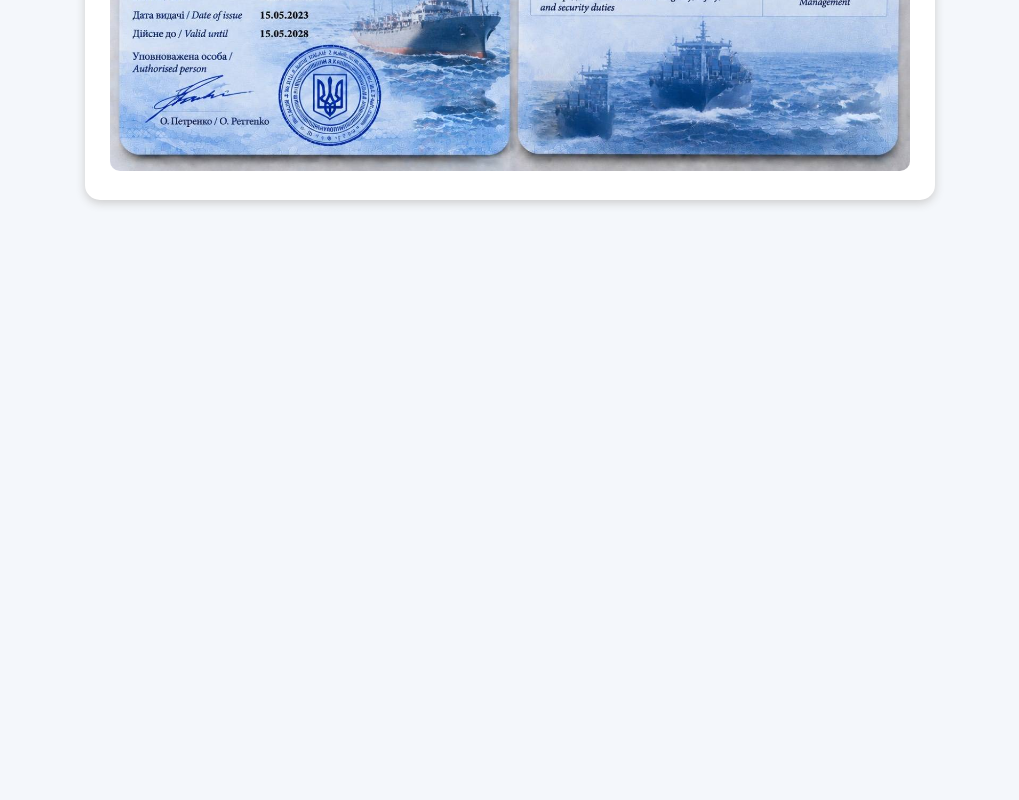
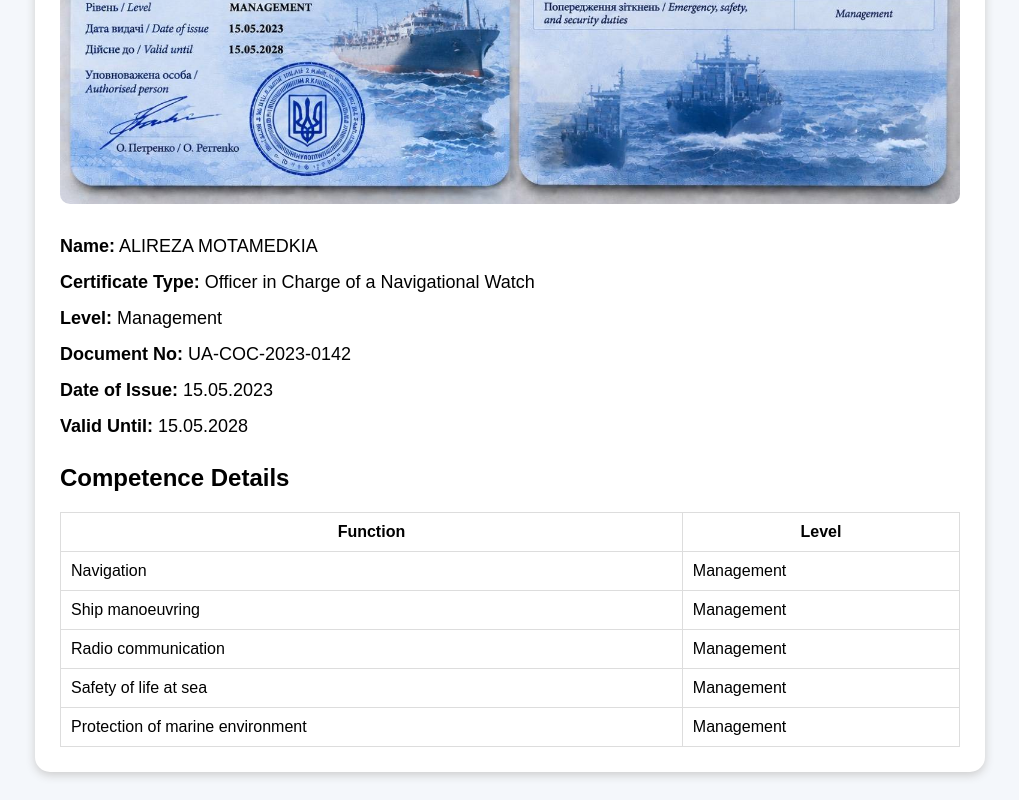
Before and after one commit to marineverifyua-spec/coc-verification, a plain HTML site: page index.html in a window 1280 px wide. Shown: the part 529-1329 px from the top of the page, without its empty margins (130-1149 px from the left). Before the commit the page ends 800 px from the top, so only its background shows below. Drawn offline with Linux system fonts and the light colour scheme.

Commit message:
Update index.html

```diff
--- a/index.html
+++ b/index.html
@@ -2,23 +2,27 @@
 <html>
 <head>
 <meta charset="UTF-8">
-<title>Certificate of Competency Verification</title>
+<title>COC Verification</title>
 
 <style>
 body{
-    font-family: Arial, sans-serif;
+font-family:Arial;
 background:#f4f7fb;
-    text-align:center;
 padding:20px;
 }
 
 .card{
 background:white;
-    max-width:800px;
+max-width:900px;
 margin:auto;
 padding:25px;
 border-radius:15px;
 box-shadow:0 3px 10px #ccc;
+}
+
+h1{
+text-align:center;
+color:#123b6d;
 }
 
 img{
@@ -26,8 +30,21 @@ img{
 border-radius:10px;
 }
 
-h1{
-    color:#123b6d;
+.info{
+margin-top:20px;
+font-size:18px;
+line-height:2;
+}
+
+table{
+width:100%;
+border-collapse:collapse;
+margin-top:20px;
+}
+
+td,th{
+border:1px solid #ddd;
+padding:10px;
 }
 </style>
 
@@ -37,11 +54,66 @@ h1{
 
 <div class="card">
 
-<h1>Certificate of Competency</h1>
-
-<p>Seafarer Document Verification</p>
+<h1>
+Certificate of Competency
+</h1>
 
 <img src="IMG_4391.jpeg">
+
+
+<div class="info">
+
+<b>Name:</b> ALIREZA MOTAMEDKIA<br>
+
+<b>Certificate Type:</b> Officer in Charge of a Navigational Watch<br>
+
+<b>Level:</b> Management<br>
+
+<b>Document No:</b> UA-COC-2023-0142<br>
+
+<b>Date of Issue:</b> 15.05.2023<br>
+
+<b>Valid Until:</b> 15.05.2028
+
+</div>
+
+
+<h2>Competence Details</h2>
+
+<table>
+
+<tr>
+<th>Function</th>
+<th>Level</th>
+</tr>
+
+<tr>
+<td>Navigation</td>
+<td>Management</td>
+</tr>
+
+<tr>
+<td>Ship manoeuvring</td>
+<td>Management</td>
+</tr>
+
+<tr>
+<td>Radio communication</td>
+<td>Management</td>
+</tr>
+
+<tr>
+<td>Safety of life at sea</td>
+<td>Management</td>
+</tr>
+
+<tr>
+<td>Protection of marine environment</td>
+<td>Management</td>
+</tr>
+
+</table>
+
 
 </div>
 
```
Lines whose indentation alone changed are shown as unchanged.
